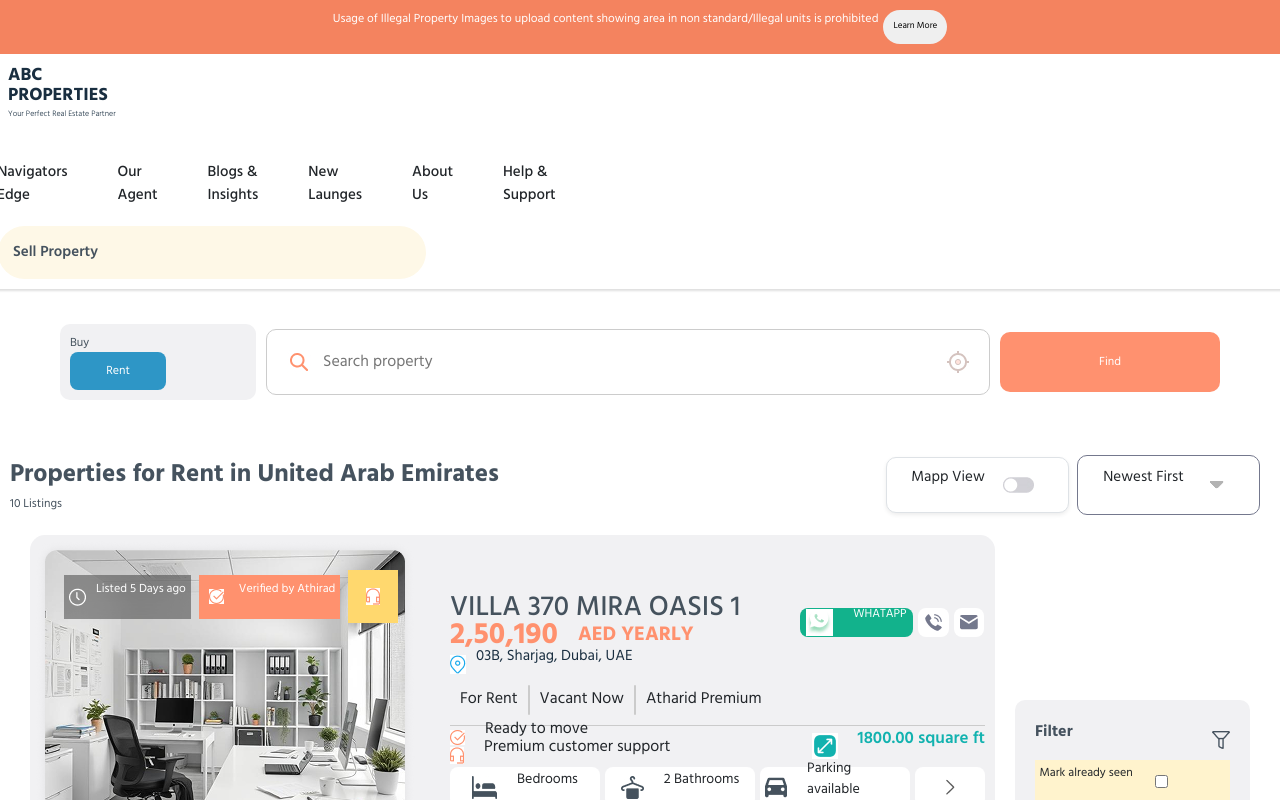
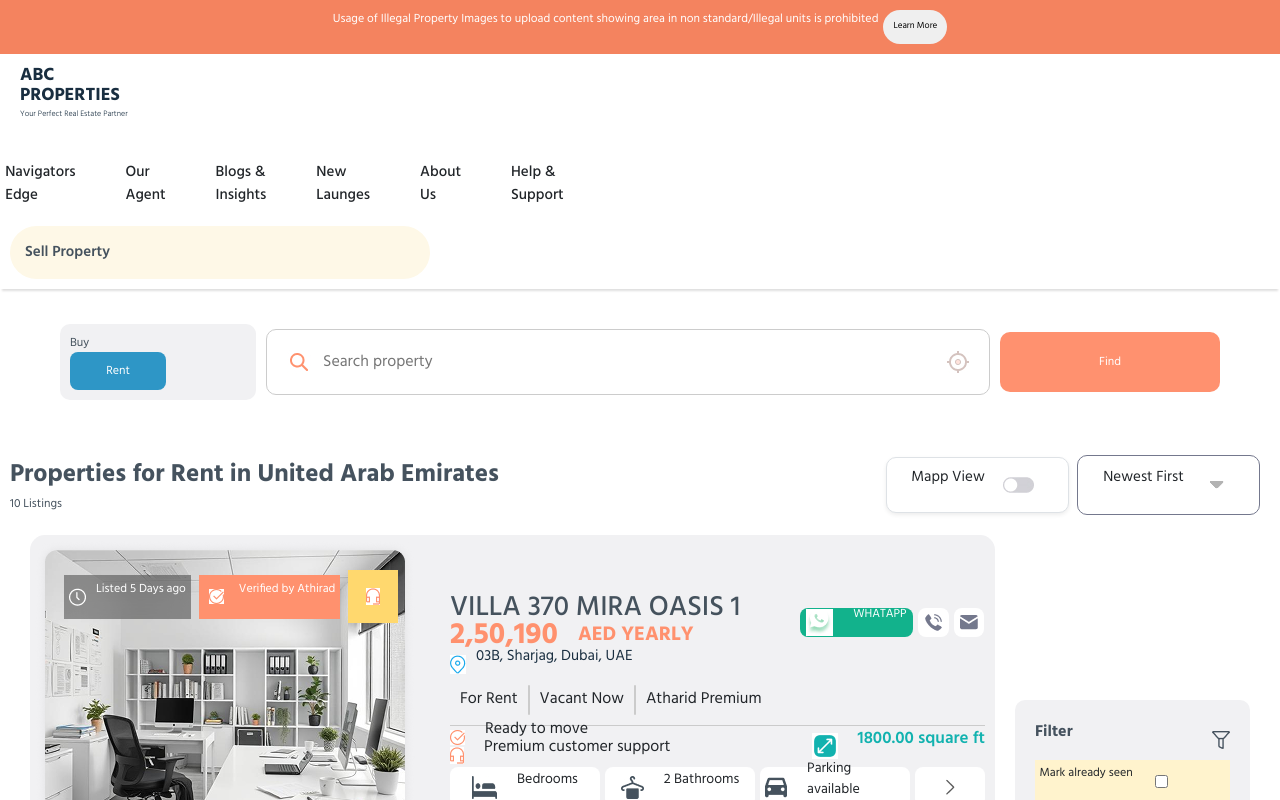
Before and after one commit to ShilpaBabeendran/react-apllication, a React (Create React App) app: page / in a window 1280 px wide. Shown: the top 800 px of the page. Built offline with nearby package versions, Linux system fonts and the light colour scheme; a web font is replaced by a local one.

Commit message:
add flex

```diff
--- a/src/Components/HomePage/index.js
+++ b/src/Components/HomePage/index.js
@@ -115,7 +115,7 @@ const handlePriceChange = (e) => {
 
 
         {/* <div className=" max-width main-container"> */}
-            <div className=' nav row d-none d-md-block'>
+            <div className='d-flex nav d-none d-md-block'>
                 <div className='col-md-4 nav-child-abc'>
                     <div className='abc-child'>
                     <p>ABC</p>
```
